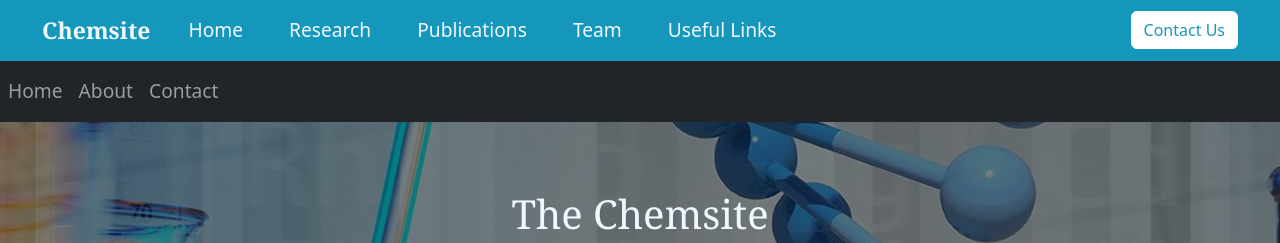
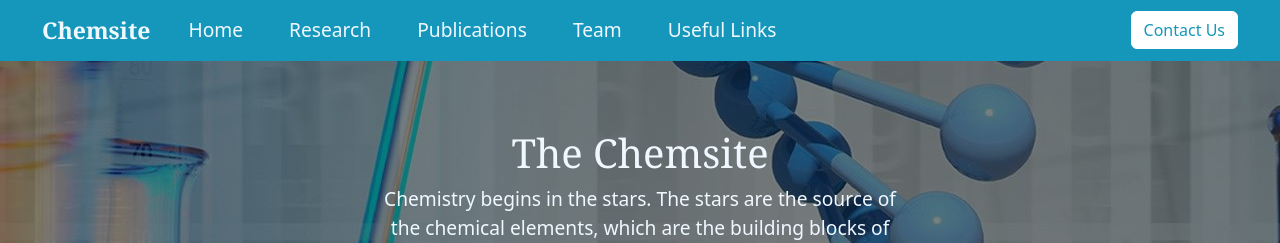
Before and after one commit to lokesh10111/Chemsite, a plain HTML site: page index.html in a window 1280 px wide. Shown: the top 243 px of the page. Drawn offline with nearby package versions, Linux system fonts and the light colour scheme.

Commit message:
Update index.html

```diff
--- a/index.html
+++ b/index.html
@@ -65,25 +65,7 @@
         </div>
       </div>
     </nav>
-    <nav class="navbar navbar-expand-md navbar-dark bg-dark">
-      <button class="navbar-toggler" type="button" data-toggle="collapse" data-target="#sidebar">
-        <span class="navbar-toggler-icon"></span>
-      </button>
 
-      <div class="collapse navbar-collapse" id="sidebar">
-        <ul class="navbar-nav">
-          <li class="nav-item active">
-            <a class="nav-link" href="#">Home</a>
-          </li>
-          <li class="nav-item">
-            <a class="nav-link" href="#">About</a>
-          </li>
-          <li class="nav-item">
-            <a class="nav-link" href="#">Contact</a>
-          </li>
-        </ul>
-      </div>
-    </nav>
 
   </div>
 
```
